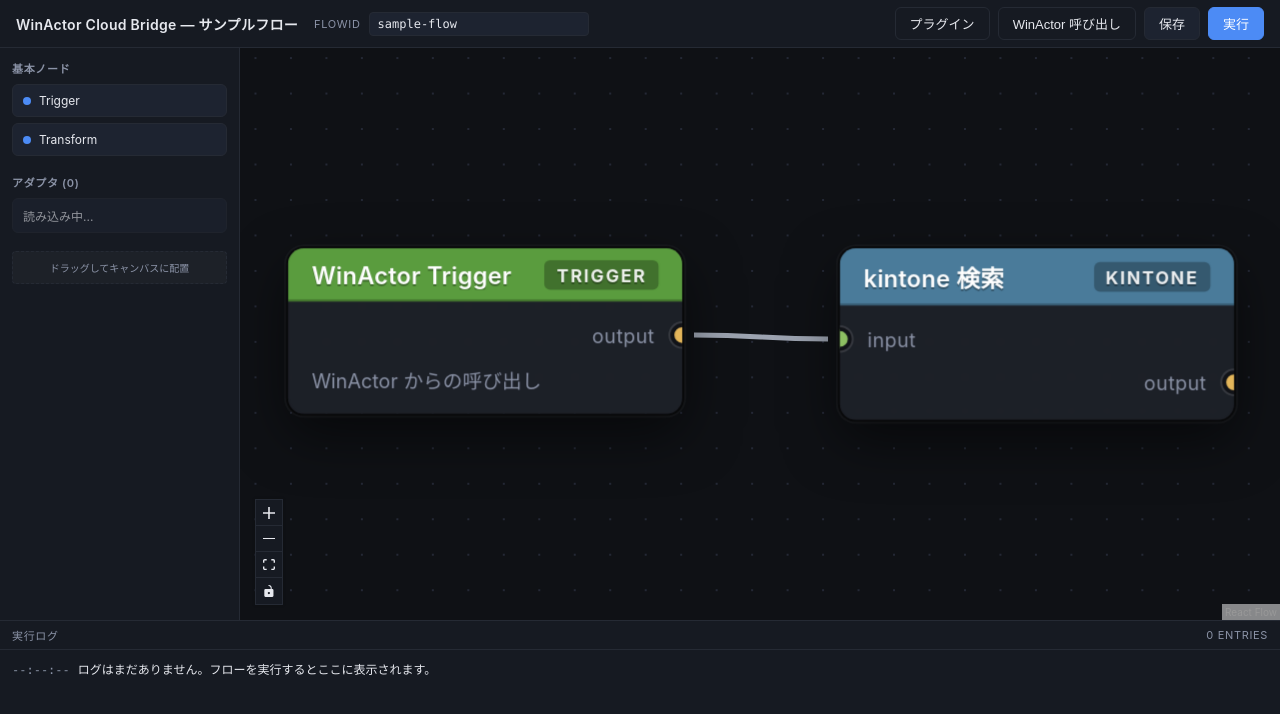
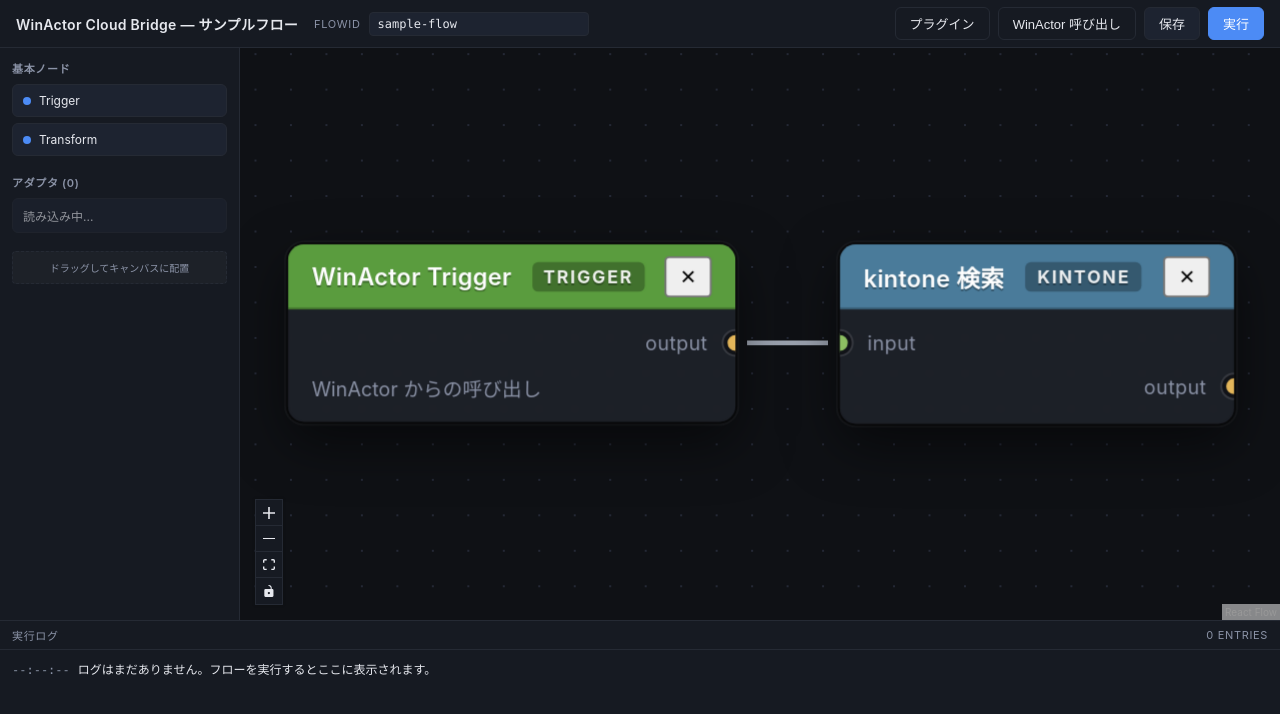
Before and after one commit to d-shiina/ConnectCollect, a React (Vite) app: page / in a window 1280 px wide. Shown: the top 714 px of the page. Built offline with nearby package versions, Linux system fonts and the light colour scheme.

Commit message:
feat(nodes): add × delete button to node headers via useReactFlow.deleteElements

```diff
--- a/src/renderer/nodes/AdapterNode.tsx
+++ b/src/renderer/nodes/AdapterNode.tsx
@@ -1,17 +1,33 @@
 import React from 'react';
-import { Handle, Position, type NodeProps } from '@xyflow/react';
+import { Handle, Position, useReactFlow, type NodeProps } from '@xyflow/react';
 import type { AdapterFlowNode, AdapterRunStatus } from './types';
 import { NodeIoBox } from './NodeIoBox';
 
 export type { AdapterRunStatus } from './types';
 
-export const AdapterNode: React.FC<NodeProps<AdapterFlowNode>> = ({ data }) => {
+export const AdapterNode: React.FC<NodeProps<AdapterFlowNode>> = ({
+  id,
+  data,
+}) => {
   const status: AdapterRunStatus = data.status ?? 'idle';
+  const { deleteElements } = useReactFlow();
+  const onDelete = (e: React.MouseEvent): void => {
+    e.stopPropagation();
+    deleteElements({ nodes: [{ id }] });
+  };
   return (
     <div className={`rf-node adapter ${status}`}>
       <div className="rf-node-header">
         <span className="rf-node-title">{data.label || 'Adapter'}</span>
         <span className="rf-node-type">{(data.adapterType ?? 'ADAPTER').toUpperCase()}</span>
+        <button
+          className="rf-node-delete"
+          onClick={onDelete}
+          onPointerDown={(e) => e.stopPropagation()}
+          title="削除"
+        >
+          ×
+        </button>
       </div>
       <div className="rf-node-body">
         <div className="rf-socket rf-socket-in">
--- a/src/renderer/nodes/TransformNode.tsx
+++ b/src/renderer/nodes/TransformNode.tsx
@@ -1,15 +1,31 @@
 import React from 'react';
-import { Handle, Position, type NodeProps } from '@xyflow/react';
+import { Handle, Position, useReactFlow, type NodeProps } from '@xyflow/react';
 import type { TransformFlowNode } from './types';
 import { NodeIoBox } from './NodeIoBox';
 
-export const TransformNode: React.FC<NodeProps<TransformFlowNode>> = ({ data }) => {
+export const TransformNode: React.FC<NodeProps<TransformFlowNode>> = ({
+  id,
+  data,
+}) => {
   const status = data.status ?? 'idle';
+  const { deleteElements } = useReactFlow();
+  const onDelete = (e: React.MouseEvent): void => {
+    e.stopPropagation();
+    deleteElements({ nodes: [{ id }] });
+  };
   return (
     <div className={`rf-node transform ${status}`}>
       <div className="rf-node-header">
         <span className="rf-node-title">{data.label || 'Transform'}</span>
         <span className="rf-node-type">TRANSFORM</span>
+        <button
+          className="rf-node-delete"
+          onClick={onDelete}
+          onPointerDown={(e) => e.stopPropagation()}
+          title="削除"
+        >
+          ×
+        </button>
       </div>
       <div className="rf-node-body">
         <div className="rf-socket rf-socket-in">
--- a/src/renderer/nodes/TriggerNode.tsx
+++ b/src/renderer/nodes/TriggerNode.tsx
@@ -1,15 +1,31 @@
 import React from 'react';
-import { Handle, Position, type NodeProps } from '@xyflow/react';
+import { Handle, Position, useReactFlow, type NodeProps } from '@xyflow/react';
 import type { TriggerFlowNode } from './types';
 import { NodeIoBox } from './NodeIoBox';
 
-export const TriggerNode: React.FC<NodeProps<TriggerFlowNode>> = ({ data }) => {
+export const TriggerNode: React.FC<NodeProps<TriggerFlowNode>> = ({
+  id,
+  data,
+}) => {
   const status = data.status ?? 'idle';
+  const { deleteElements } = useReactFlow();
+  const onDelete = (e: React.MouseEvent): void => {
+    e.stopPropagation();
+    deleteElements({ nodes: [{ id }] });
+  };
   return (
     <div className={`rf-node trigger ${status}`}>
       <div className="rf-node-header">
         <span className="rf-node-title">{data.label || 'Trigger'}</span>
         <span className="rf-node-type">TRIGGER</span>
+        <button
+          className="rf-node-delete"
+          onClick={onDelete}
+          onPointerDown={(e) => e.stopPropagation()}
+          title="削除"
+        >
+          ×
+        </button>
       </div>
       <div className="rf-node-body">
         <div className="rf-socket rf-socket-out">
```
